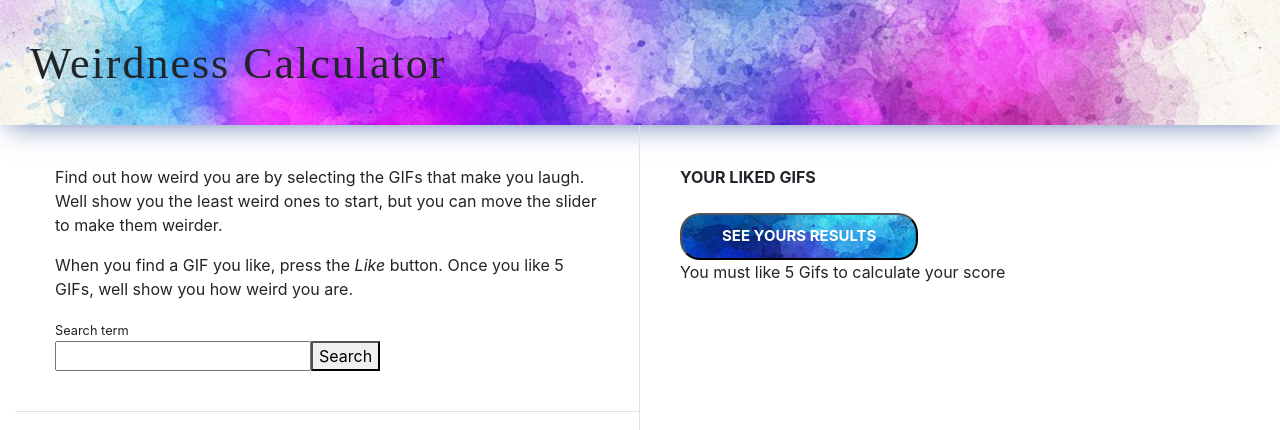
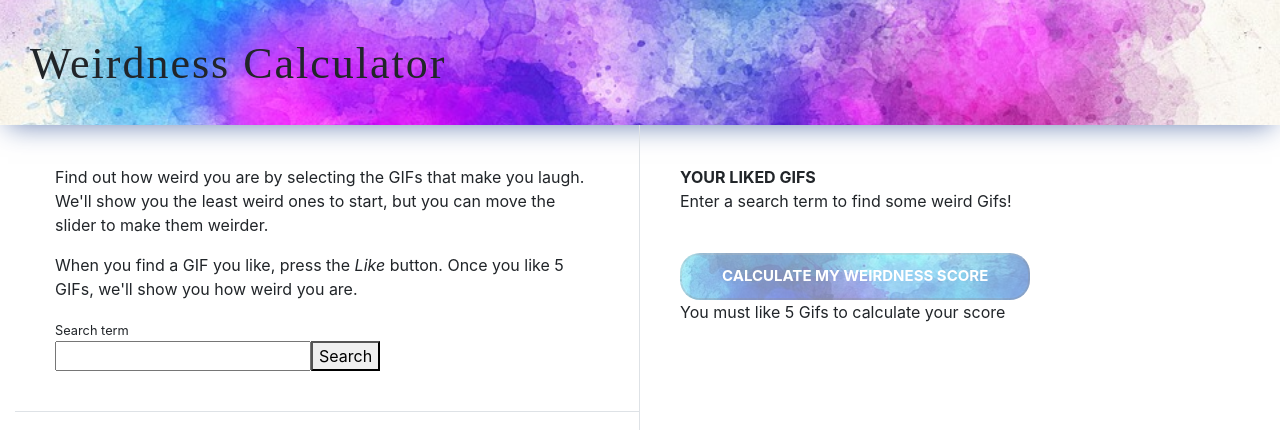
Before and after one commit to abby-wankenobi/weirdnesscalculator, a React (Create React App) app: page / in a window 1280 px wide. Shown: the top 430 px of the page. Built offline with nearby package versions, Linux system fonts and the light colour scheme; a web font is replaced by a local one.

Commit message:
readme and error handling on search term

```diff
--- a/src/components/Gifs/LikedGifs.js
+++ b/src/components/Gifs/LikedGifs.js
@@ -30,14 +30,42 @@ class LikedGifs extends Component {
     if (this.state.likes && this.state.likes.length > 0) {
       return (this.state.likes.map((like, i) =>
           <Col md={6}>
-            <div key={i}>
+            <div key={i} className="p-y-20">
               <p>{like.title}</p>
-              <img className="img-max p-b-20" src={like.url}></img>
+              <img className="img-max p-b-10" src={like.url}></img>
               <br/>
-              <button onClick={() => this.props.deleteLike(like.url)}>Delete</button>
+              <button className="delete-button" onClick={() => this.props.deleteLike(like.url)}>Delete</button>
             </div>
           </Col>
         )
+      )
+    } else {
+      return (
+        <p>Enter a search term to find some weird Gifs!</p>
+      )
+    }
+  }
+
+  renderButton = () => {
+    if(!this.state.likes || this.state.likes.length < 5) {
+      return (
+        <Link to={{
+            pathname: "/results",
+            state: this.state
+          }}
+        >
+          <button className="main-button" disabled={true}>CALCULATE MY WEIRDNESS SCORE</button>
+        </Link>
+      )
+    } else if (this.state.likes && this.state.likes.length === 5){
+      return (
+        <Link to={{
+            pathname: "/results",
+            state: this.state
+          }}
+        >
+          <button className="main-button" disabled={false}>CALCULATE MY WEIRDNESS SCORE</button>
+        </Link>
       )
     }
   }
@@ -56,14 +84,9 @@ class LikedGifs extends Component {
               </Row>
             </Container>
           <br/>
-          <Link to={{
-              pathname: "/results",
-              state: this.state
-            }}
-          >
-            <button className="main-button" disabled={this.state.disableButton}>See Yours Results</button>
 
-          </Link>
+          {this.renderButton()}
+
           {/* Refactor to count down how many more gifs the user needs to like in order to calculate their score */}
           <p>You must like 5 Gifs to calculate your score</p>
         </div>
--- a/src/components/Search/Search.css
+++ b/src/components/Search/Search.css
@@ -16,6 +16,15 @@
 
 .img-max {
   max-width: 100%;
+}
+
+.p-y-20 {
+  padding-top: 20px;
+  padding-bottom: 20px;
+}
+
+.p-b-10 {
+  padding-bottom: 10px;
 }
 
 .p-b-20 {
@@ -40,3 +49,12 @@
 .main-button:disabled {
   opacity: .5;
 }
+
+.delete-button {
+  font-size: 12px;
+  padding: 5px;
+  border-radius: 10px;
+  background-color: white;
+  color: black;
+  border: 1px solid black
+}
--- a/src/components/Search/Search.js
+++ b/src/components/Search/Search.js
@@ -4,8 +4,8 @@ import classes from './Search.css';
 
 const search = (props) => (
   <div className="home-container border-bottom border-right">
-    <p>Find out how weird you are by selecting the GIFs that make you laugh. Well show you the least weird ones to start, but you can move the slider to make them weirder.</p>
-    <p>When you find a GIF you like, press the <i>Like</i> button. Once you like 5 GIFs, well show you how weird you are.</p>
+    <p>{"Find out how weird you are by selecting the GIFs that make you laugh. We'll show you the least weird ones to start, but you can move the slider to make them weirder."}</p>
+    <p>{"When you find a GIF you like, press the"} <i>Like</i> {"button. Once you like 5 GIFs, we'll show you how weird you are."}</p>
 
     <span className="small">Search term</span>
     <div>
--- a/src/components/Search/SearchResult.js
+++ b/src/components/Search/SearchResult.js
@@ -14,6 +14,7 @@ class SearchResult extends Component {
     disableButton: false
   }
 
+  // Checks gifs that are in the likes array and disables the 'like' button if a gif is already in the array that uses the same search term
   componentDidUpdate = (prevProps) => {
     if (this.state.alreadyExistingLikes) {
       const checkForTerm = this.state.alreadyExistingLikes.find( like => like.searchTerm === this.props.searchTerm);
--- a/src/containers/Home.js
+++ b/src/containers/Home.js
@@ -51,12 +51,16 @@ class Home extends Component {
     let id;
     let hasData = false;
 
-    if (this.state.searchResult) {
-      title = this.state.searchResult.data.title;
+    // If the search result returns a 200 status, return the SearchResult component with the data, otherwise show an error message and prompt the user to try another search term
+    if (this.state.searchResult && this.state.searchResult.meta.status === 200) {
+      // Remove `GIF` from each title
+      title = this.state.searchResult.data.title.replace(/GIF/g, "");
       url = this.state.searchResult.data.images.original.url;
       id = this.state.searchResult.data.id;
       searchTerm = this.state.termToSendResults;
       hasData = true;
+    } else if (this.state.searchResult && this.state.searchResult.meta.status !== 200) {
+      title = "Sorry, we couldn't find anything weird enough for you. Please try again."
     }
     return (
       <SearchResult
```
Also changed, not shown: src/components/Results/Results.js (indentation only), 1 other file (tests, documents, lock files or other folders).
